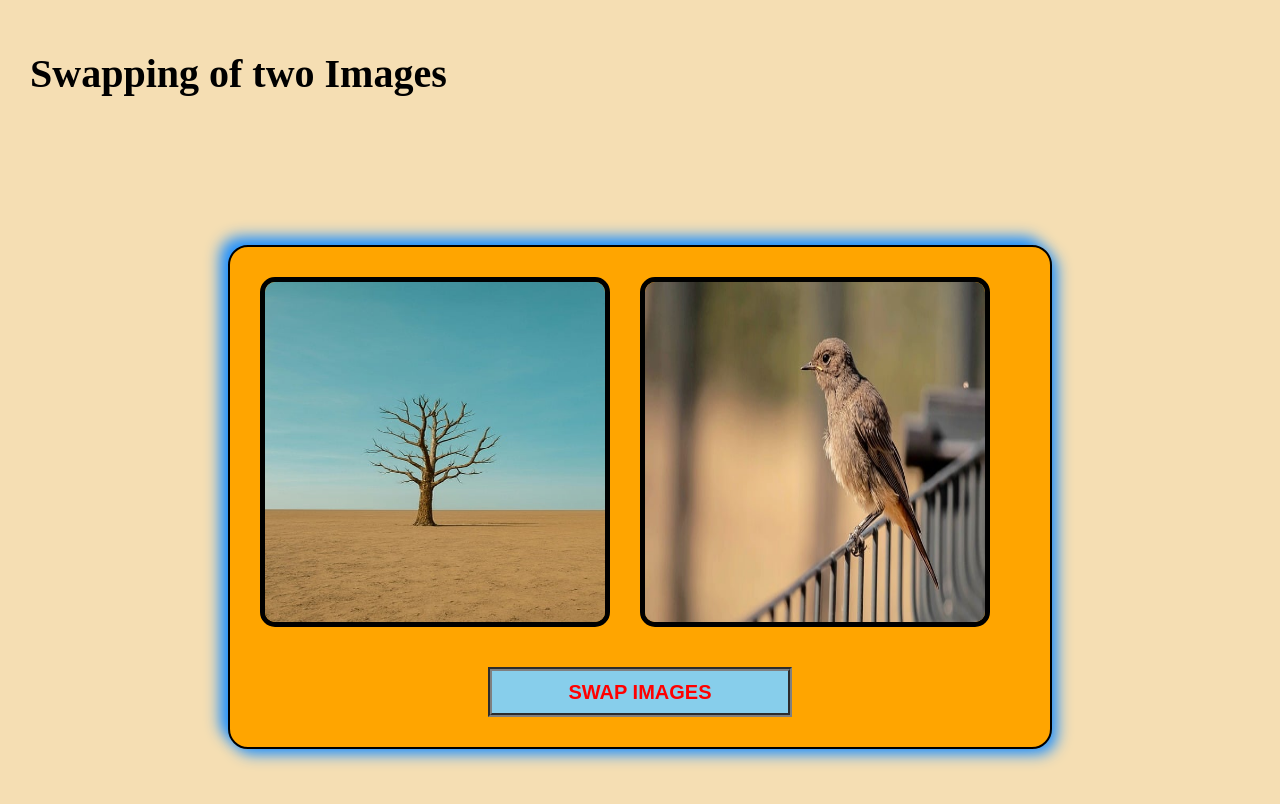
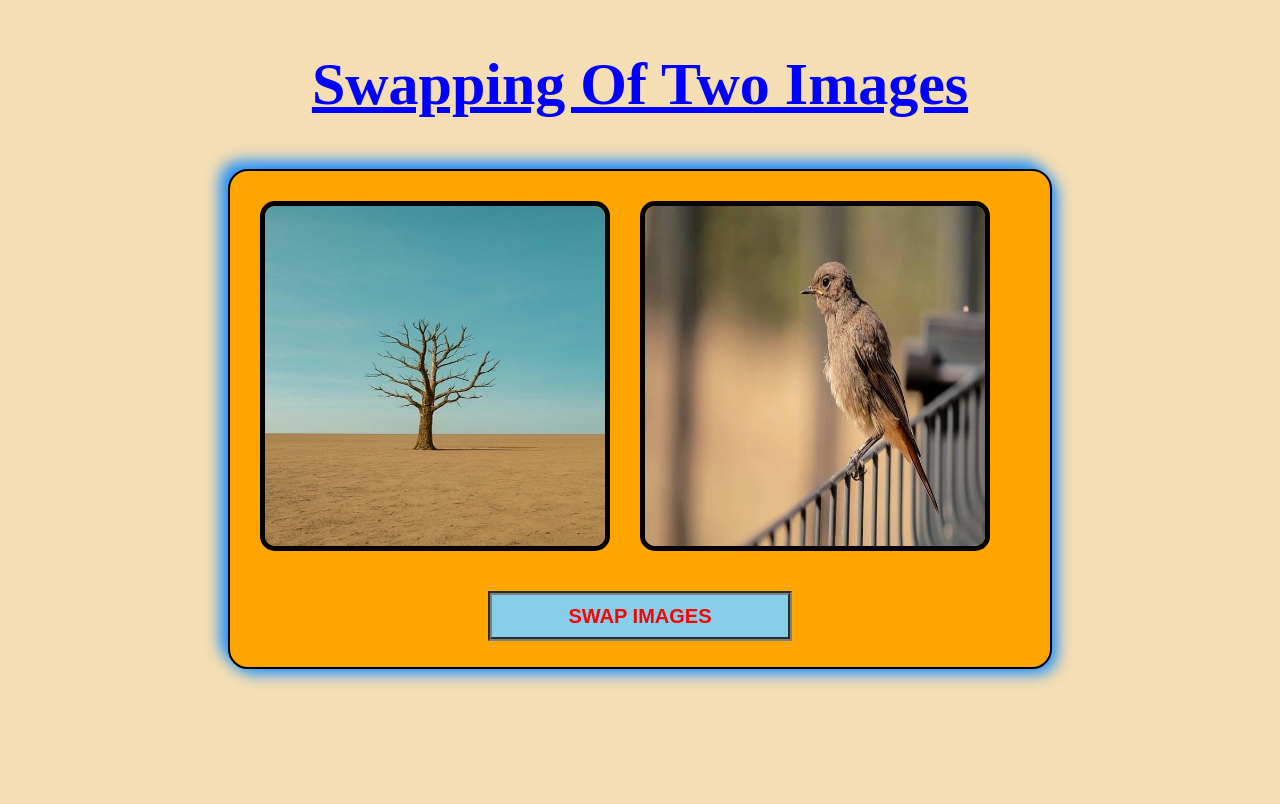
Before and after one commit to shravanithouta108/2-images-swap, a plain HTML site: page index.html in a window 1280 px wide. Drawn offline with Linux system fonts and the light colour scheme.

Commit message:
Style for h1

```diff
--- a/style.css
+++ b/style.css
@@ -13,10 +13,25 @@ body {
         height:100vh;
         display: flex;
         justify-content: center;
+        align-items: flex-top;
+        margin-top: 50px;
+}
+
+h1{
+        display: flex;
+        justify-content: center;
         align-items: center;
+        font-weight:bloder;
+        font-size:3em;
+        text-decoration:underline;
+        text-transform: capitalize;
+        color:blue;
+
+
 }
 
 form{
+        height:500px;
         border: 2px solid black;
         padding:30px;
         border-radius: 20px;
@@ -50,12 +65,10 @@ form{
     text-transform: uppercase;
     border: 4px groove grey;
 }
-
 #btn:hover{
         background-color:pink;
 
 }
-
 .btn{
     display: flex;
     justify-content: center;
```
